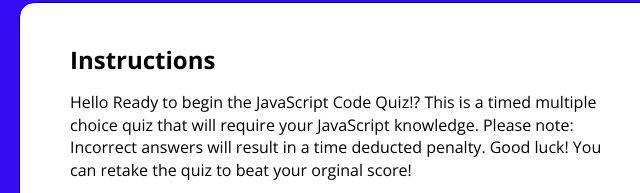
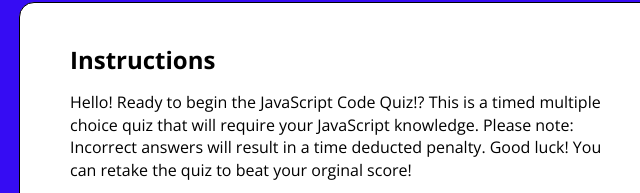
Before and after one commit to Sunita002/api-js-code-quiz, a plain HTML site: page index.html in a window 1280 px wide. Shown: the part 155-348 px from the top of the page, 301-941 px from the left. Drawn offline with nearby package versions, Linux system fonts and the light colour scheme.

```diff
--- a/index.html
+++ b/index.html
@@ -15,7 +15,7 @@
         <section class="instructions" id="instructions">
             <h2>Instructions</h2>
             <p>
-                Hello Ready to begin the JavaScript Code Quiz!?  This is a timed multiple choice quiz that will require your JavaScript knowledge.
+                Hello! Ready to begin the JavaScript Code Quiz!?  This is a timed multiple choice quiz that will require your JavaScript knowledge.
                 Please note: Incorrect answers will result in a time deducted penalty.  Good luck! You can retake the quiz to beat your orginal score!
             </p>
             <p>
```
